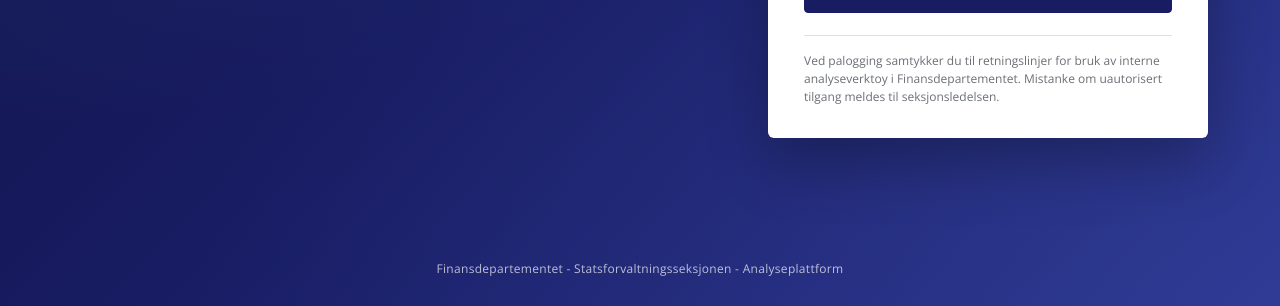
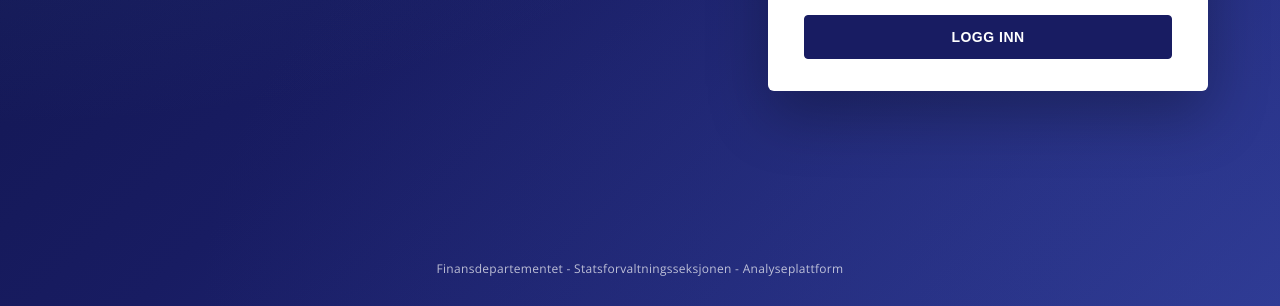
Before and after one commit to marhip97/SFSs-analyseportal, a plain HTML site: page index.html in a window 1280 px wide. Shown: the part 494-800 px from the top of the page. Drawn offline with nearby package versions, Linux system fonts and the light colour scheme.

Commit message:
Fjern login-meta-tekst fra innloggingskort

```diff
--- a/index.html
+++ b/index.html
@@ -59,12 +59,6 @@
 
         <button type="submit">Logg inn</button>
       </div>
-
-      <div class="login-meta">
-        Ved palogging samtykker du til retningslinjer for bruk av interne
-        analyseverktoy i Finansdepartementet. Mistanke om uautorisert tilgang
-        meldes til seksjonsledelsen.
-      </div>
     </form>
 
   </div>
```
